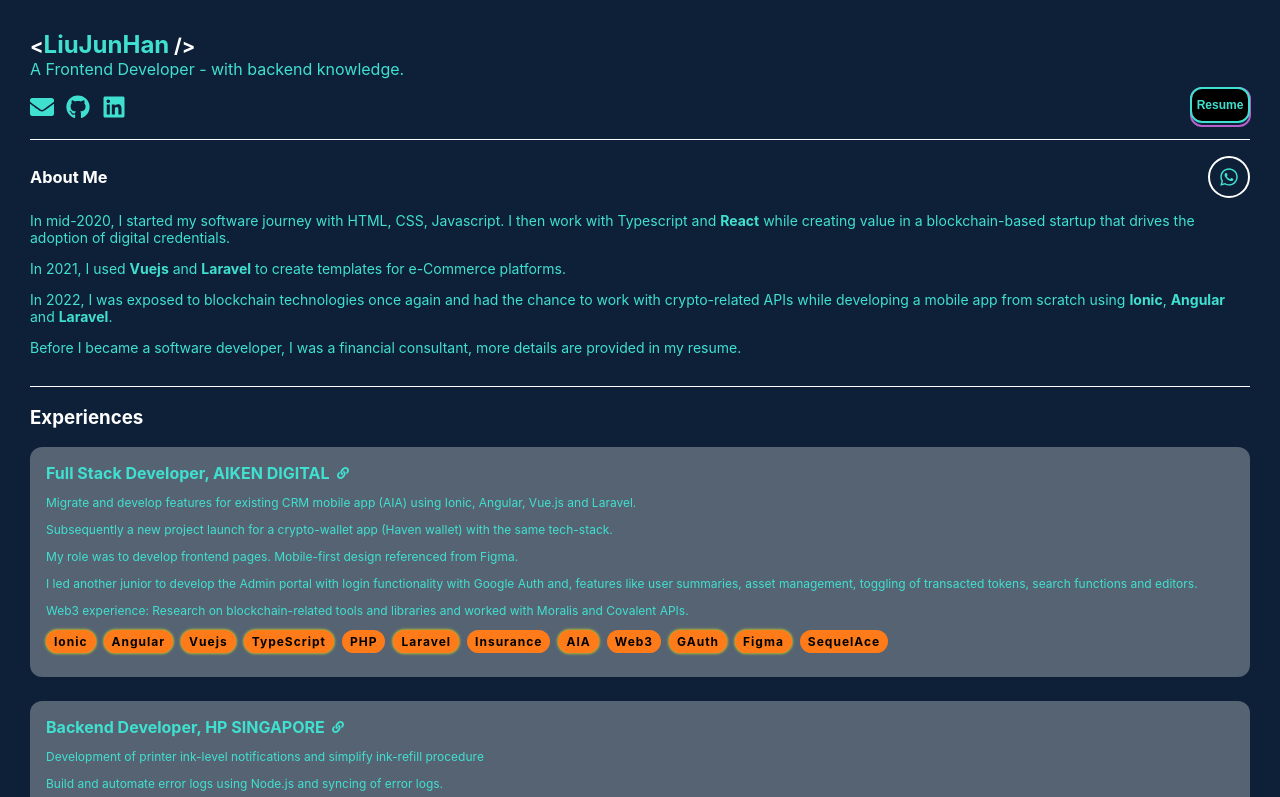
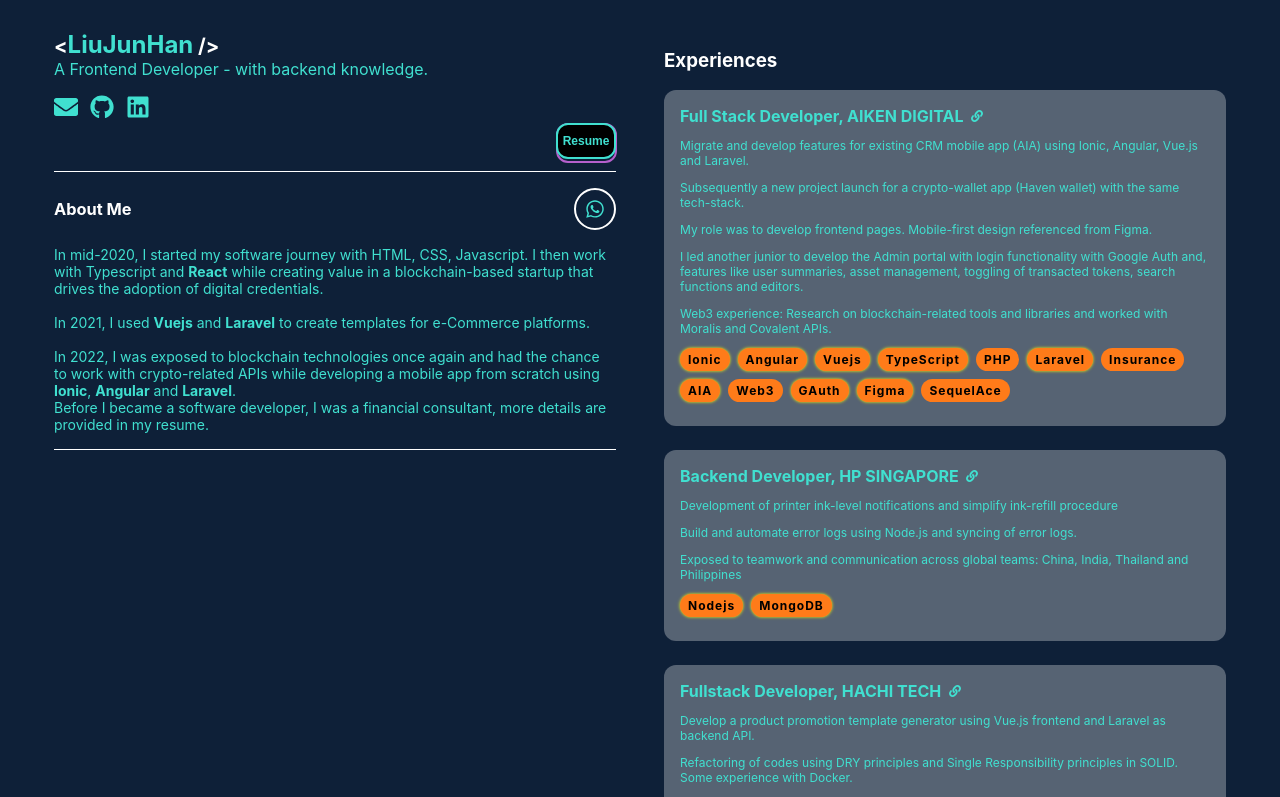
Before and after one commit to jun-han-github/dashboard, a React (Vite) app: page /#/ in a window 1280 px wide. Shown: the top 797 px of the page. Built offline with nearby package versions, Linux system fonts and the light colour scheme.

Commit message:
refactor: scss & fix: split information when viewed on large screens

```diff
--- a/src/pages/HomePage.scss
+++ b/src/pages/HomePage.scss
@@ -1,4 +1,6 @@
 .home {
+    flex: 1;
+    flex-direction: column;
 
     .header {
         h2 {
@@ -9,16 +11,14 @@
             margin: 0;
         }
 
-        display: flex;
-        align-items: flex-end;
-        justify-content: space-between;
-        width: 100%;
+        flex: 1;
+        flex-direction: column;
         padding-bottom: 16px;
 
         .links {
             display: flex;
             justify-content: flex-end;
-        }
+            padding-bottom: 12px;
         }
 
         .about {
@@ -31,6 +31,7 @@
                 display: flex;
                 justify-content: space-between;
                 align-items: center;
+                margin-bottom: 16px;
 
                 h3 {
                     margin: 0;
@@ -45,10 +46,10 @@
                     border-radius: 50%;
                     border: 2px solid white;
                     cursor: pointer;
+
+                    & :hover {
+                        animation: whatsappIcon 1s ease-in-out infinite;
                     }
-
-            .whatsapp-icon:hover {
-                animation: whatsappIcon 1s ease-in-out infinite;
                 }
             }
 
@@ -56,10 +57,29 @@
                 50% { transform: scale(1.3); }
             }
 
-        .skill-highlight {
-            & :hover {
+            .skill-highlight:hover {
                 color: orange
             }
         }
     }
+
+    .history {
+        flex: 1;
     }
+
+}
+
+@media only screen and (min-width: 1000px) {
+    .home {
+        display: flex;
+        flex-direction: row;
+        justify-content: center;
+        margin: 0 auto;
+
+        .header,
+        .history {
+            margin: 0 24px;
+            max-width: 660px;
+        }
+    }
+}
--- a/src/pages/HomePage.tsx
+++ b/src/pages/HomePage.tsx
@@ -66,7 +66,6 @@
                             }} />
                     }
                 </div>
-            </div>
 
                 <div className="about">
                     <div className="me">
@@ -86,20 +85,25 @@
                         <div onClick={() => handleModalClick('whatsapp')} className="about-whatsapp-icon">
                             <FaWhatsapp size={20} color="#40e0d0" />
                         </div>
+                    </div>
 
-                </div>
                     <p>In mid-2020, I started my software journey with HTML, CSS, Javascript. I then work with Typescript and {react} while creating value in a blockchain-based startup that drives the adoption of digital credentials.</p>
+                    <br />
                     <p>In 2021, I used {vuejs} and {laravel} to create templates for e-Commerce platforms.</p>
+                    <br />
                     <p>In 2022, I was exposed to blockchain technologies once again and had the chance to work with crypto-related APIs while developing a mobile app from scratch using {ionic}, {angular} and {laravel}.</p>
                     <p>Before I became a software developer, I was a financial consultant, more details are provided in my resume.</p>
                 </div>
+            </div>
 
+            <div className="history">
                 <h3>Experiences</h3>
                 { jobExperiences.map((experience, index) => (<ExperienceBox key={index} {...experience} />)) }
 
                 <h3>Personal Projects</h3>
                 { personalProjects.map((projects, index) => (<ExperienceBox key={index} {...projects} />)) }
             </div>
+        </div>
     )
 }
 
```
Lines whose indentation alone changed are shown as unchanged.
